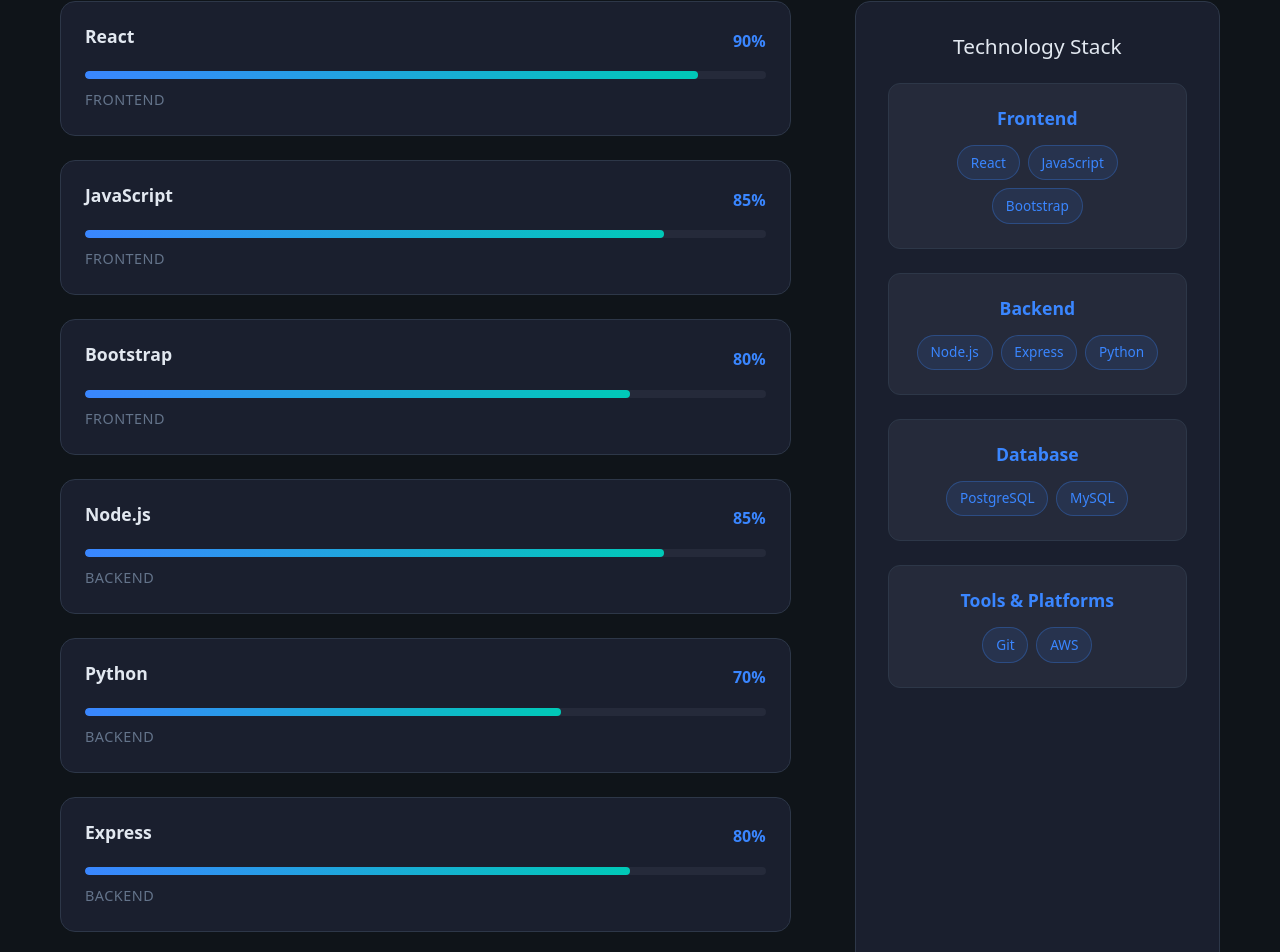
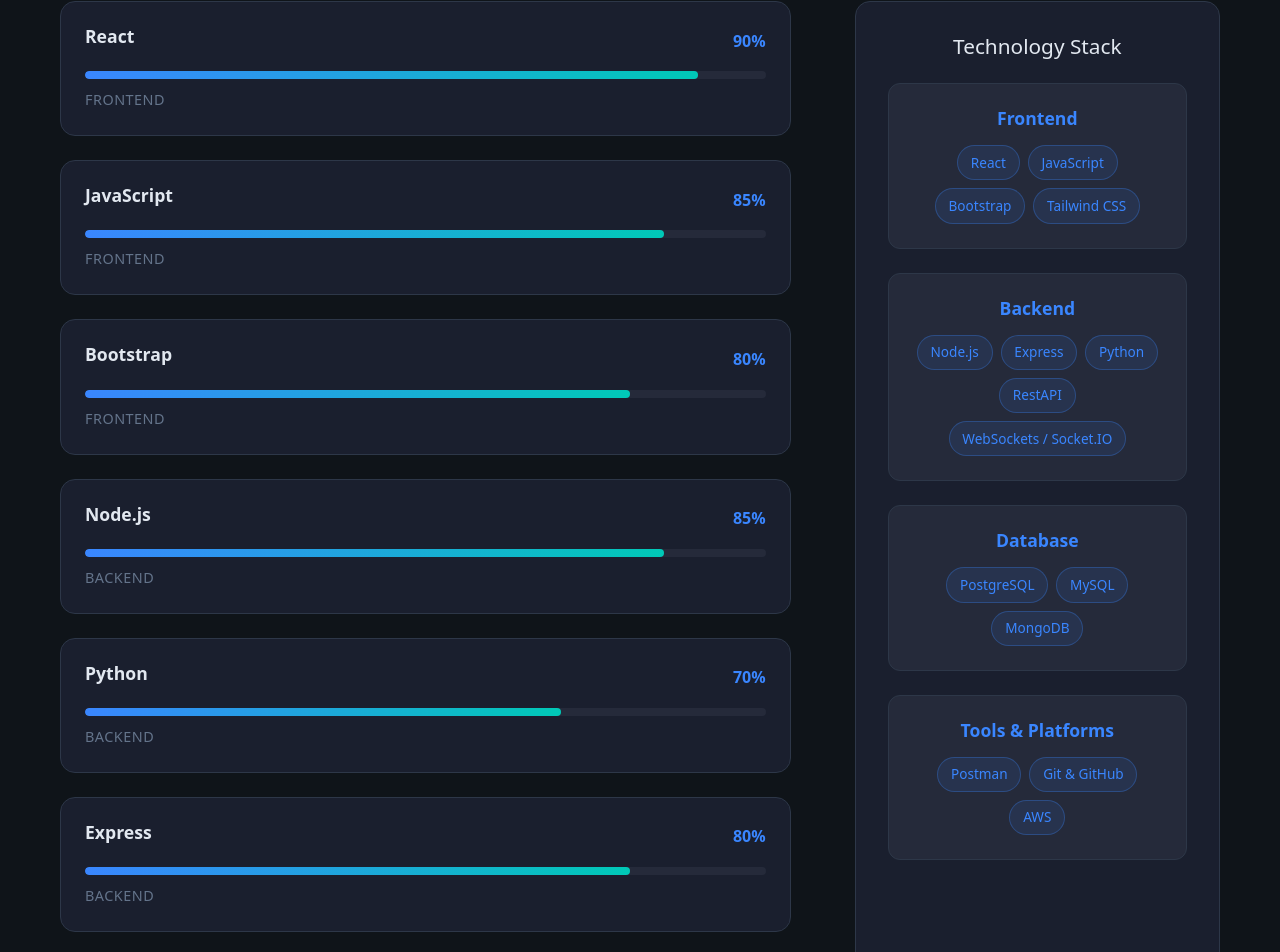
Before and after one commit to TeekayVuyisile/myPortfolio, a React (Create React App) app: page / in a window 1280 px wide. Shown: the part 4736-5688 px from the top of the page. Built offline with nearby package versions, Linux system fonts and the light colour scheme.

Commit message:
Update skills categories: add Tailwind CSS, RestAPI, WebSockets, and MongoDB

```diff
--- a/src/components/Skills.js
+++ b/src/components/Skills.js
@@ -15,10 +15,10 @@
   ];
 
   const skillCategories = {
-    'Frontend': ['React', 'JavaScript', 'Bootstrap'],
-    'Backend': ['Node.js', 'Express','Python'],
-    'Database': ['PostgreSQL', 'MySQL'],
-    'Tools & Platforms': ['Git', 'AWS']
+    'Frontend': ['React', 'JavaScript', 'Bootstrap', 'Tailwind CSS'],
+    'Backend': ['Node.js', 'Express','Python','RestAPI','WebSockets / Socket.IO'],
+    'Database': ['PostgreSQL', 'MySQL','MongoDB'],
+    'Tools & Platforms': ['Postman','Git & GitHub', 'AWS']
 
   };
 
```
